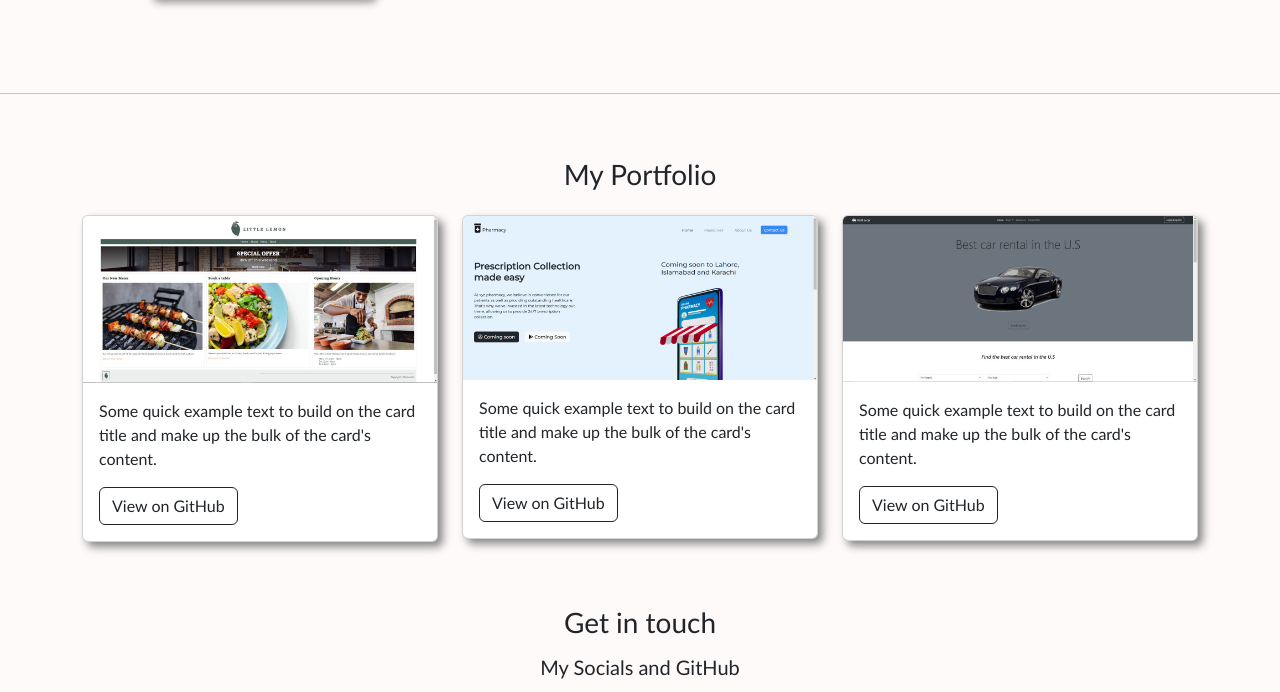
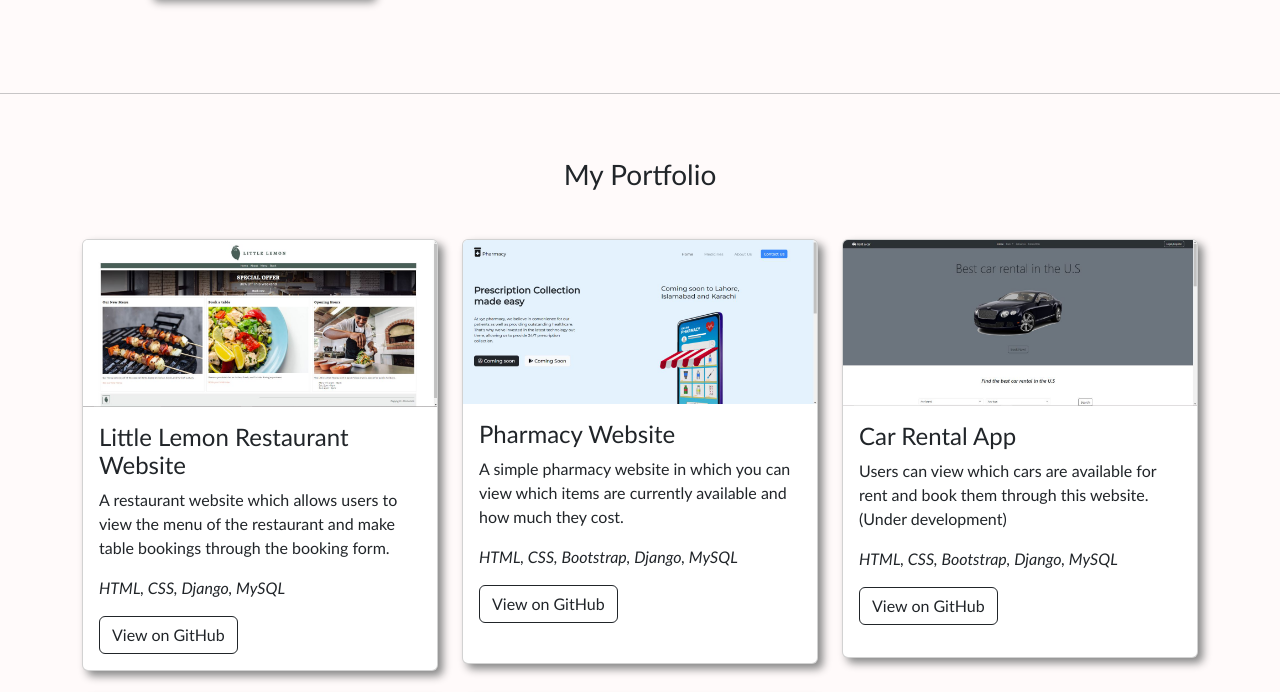
Before and after one commit to iabdullah15/My-Personal-Website, a plain HTML site: page index.html in a window 1280 px wide. Shown: the part 1226-1918 px from the top of the page. Drawn offline with nearby package versions, Linux system fonts and the light colour scheme.

Commit message:
Added my resume as a downloadable file. Updated the projects section to include all relevant projects.

```diff
--- a/css/styles.css
+++ b/css/styles.css
@@ -99,6 +99,7 @@ body {
 .project-card {
     margin-left: auto;
     margin-right: auto;
+    margin-top: 1.5rem;
     box-shadow: 5px 5px 8px #888888;
 }
 
--- a/index.html
+++ b/index.html
@@ -104,7 +104,7 @@
                 <h4 style="color: #810ca8" class="display-6 mb-4">
                   Back-End Developer
                 </h4>
-                <a href="#" class="btn btn-dark me-3">Download CV</a>
+                <a download="Abdullah Zubair Resume" href="files/Abdullah Zubair Resume.pdf" class="btn btn-dark me-3">Download CV</a>
                 <a
                   href="mailto:abdullahzubair2001@gmail.com"
                   class="btn btn-outline-dark"
@@ -258,6 +258,8 @@
 
         <div class="container pt-3">
           <div class="row">
+
+
             <div class="col-lg-4 col-md-6 project-col">
               <div class="card project-card">
                 <img
@@ -266,38 +268,72 @@
                   alt="project-img"
                 />
                 <div class="card-body">
+                  <h4 class="card-title">Little Lemon Restaurant Website</h4>
                   <p class="card-text">
-                    Some quick example text to build on the card title and make
-                    up the bulk of the card's content.
+                    A restaurant website which allows users to view
+                    the menu of the restaurant and make table bookings through the booking form.
                   </p>
+                  <p><em>HTML, CSS, Django, MySQL</em></p>
+                  <a href="#" class="btn btn-outline-dark">View on GitHub</a>
+                </div>
+              </div>
+            </div>
+            <div class="col-lg-4 col-md-6 project-col">
+              <div class="card project-card pb-4">
+                <img src="img/pharmacy.jpeg" class="card-img-top" alt="..." />
+                <div class="card-body">
+                  <h4 class="card-title">Pharmacy Website</h4>
+                  <p class="card-text">
+                    A simple pharmacy website in which you can view which items are currently
+                    available and how much they cost.
+                  </p>
+                  <p><em>HTML, CSS, Bootstrap, Django, MySQL</em></p>
+                  <a href="#" class="btn btn-outline-dark">View on GitHub</a>
+                </div>
+              </div>
+            </div>
+            <div class="col-lg-4 col-md-6 project-col">
+              <div class="card project-card pb-3">
+                <img src="img/rentacar.jpeg" class="card-img-top" alt="..." />
+                <div class="card-body">
+                  <h4 class="card-title">Car Rental App</h4>
+                  <p class="card-text">
+                    Users can view which cars are available for rent and
+                    book them through this website. (Under development)
+                  </p>
+                  <p><em>HTML, CSS, Bootstrap, Django, MySQL</em></p>
                   <a href="#" class="btn btn-outline-dark">View on GitHub</a>
                 </div>
               </div>
             </div>
             <div class="col-lg-4 col-md-6 project-col">
               <div class="card project-card">
-                <img src="img/pharmacy.jpeg" class="card-img-top" alt="..." />
+                <img src="img/restaurant-api.PNG" class="card-img-top" alt="..." />
                 <div class="card-body">
+                  <h4 class="card-title">Restaurant API</h4>
                   <p class="card-text">
-                    Some quick example text to build on the card title and make
-                    up the bulk of the card's content.
+                    An API in which employees with different roles able to browse, add and edit menu items, browse orders, assign delivery crew to orders and finally deliver the orders.
                   </p>
+                  <p><em>HTML, CSS, Bootstrap, Django, REST Framework, Djoser, SQLite</em></p>
                   <a href="#" class="btn btn-outline-dark">View on GitHub</a>
                 </div>
               </div>
             </div>
             <div class="col-lg-4 col-md-6 project-col">
-              <div class="card project-card">
-                <img src="img/rentacar.jpeg" class="card-img-top" alt="..." />
+              <div class="card project-card pb-4">
+                <img src="img/askari-app.PNG" class="card-img-top" alt="..." />
                 <div class="card-body">
+                  <h4 class="card-title">Askari 11 Complaint App</h4>
                   <p class="card-text">
-                    Some quick example text to build on the card title and make
-                    up the bulk of the card's content.
+                    A web based portal for the residents of Askari 11 in which they can file complaints related to apartment issues, security and more. (Under development)
                   </p>
+                  <p><em>HTML, CSS, Bootstrap, SQLite</em></p>
                   <a href="#" class="btn btn-outline-dark">View on GitHub</a>
                 </div>
               </div>
             </div>
+
+
           </div>
         </div>
       </section>
```
Also changed, not shown: img/askari-app.PNG (added), img/restaurant-api.PNG (added), 1 other file.
